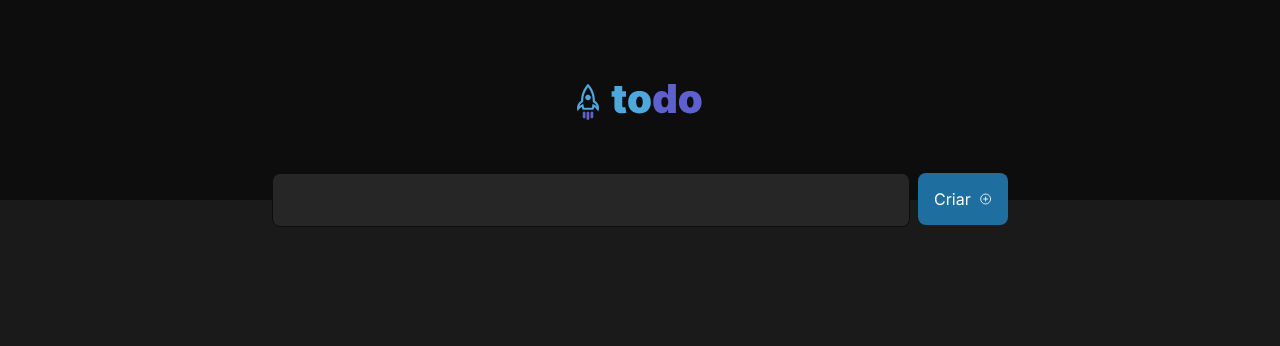
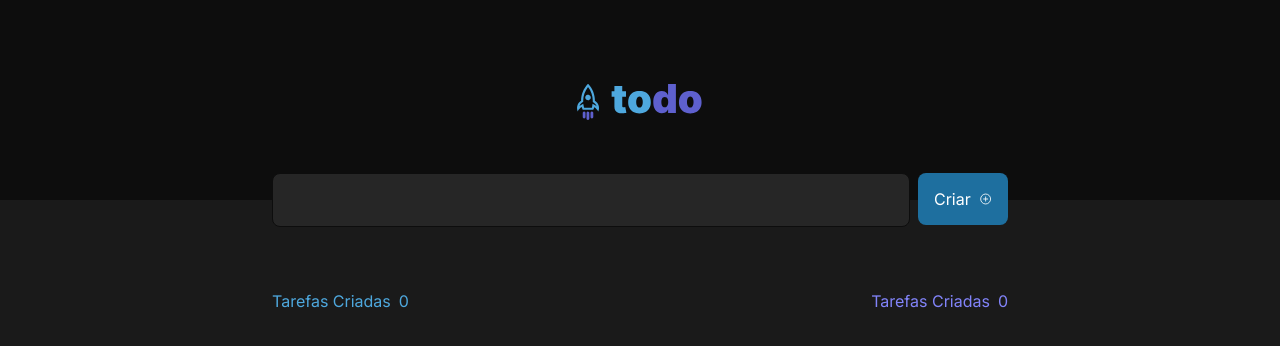
Before and after one commit to guipardi/to-do, a React (Vite) app: page / in a window 1280 px wide. Shown: the top 346 px of the page. Built offline with nearby package versions, Linux system fonts and the light colour scheme.

Commit message:
Subindo primeira parte da TasksInfo
Falta criar o contador

```diff
--- /dev/null
+++ b/src/components/TasksInfo/index.tsx
@@ -0,0 +1,16 @@
+import { CompletedTasks, CreatedTasks, TasksInfoContainer } from "./styles"
+
+export function TasksInfo() {
+  return (
+    <TasksInfoContainer>
+      <CompletedTasks>
+        <span>Tarefas Criadas</span>
+        <span>0</span>
+      </CompletedTasks>
+      <CreatedTasks>
+        <span>Tarefas Criadas</span>
+        <span>0</span>
+      </CreatedTasks>
+    </TasksInfoContainer>
+  )
+}
--- /dev/null
+++ b/src/components/TasksInfo/styles.ts
@@ -0,0 +1,25 @@
+import styled from "styled-components";
+
+export const TasksInfoContainer = styled.div`
+  display: flex;
+  align-items: center;
+  justify-content: space-between;
+  margin: 4rem auto 0 auto;
+  width: 46rem;
+`
+
+const BaseTasks = styled.div`
+  display: flex;
+  align-items: center;
+  justify-content: space-between;
+
+  gap: 0.5rem;
+`
+
+export const CompletedTasks = styled(BaseTasks)`
+  color: ${(props) => props.theme.blue};
+`
+
+export const CreatedTasks = styled(BaseTasks)`
+  color: ${(props) => props.theme.purple};
+`
--- a/src/pages/Home/index.tsx
+++ b/src/pages/Home/index.tsx
@@ -1,11 +1,13 @@
 import { Header } from "../../components/Header";
 import { NewTask } from "../../components/NewTaskInput";
+import { TasksInfo } from "../../components/TasksInfo";
 
 export function Home() {
   return (
     <>
       <Header />
       <NewTask />
+      <TasksInfo />
     </>
   )
 }
```
